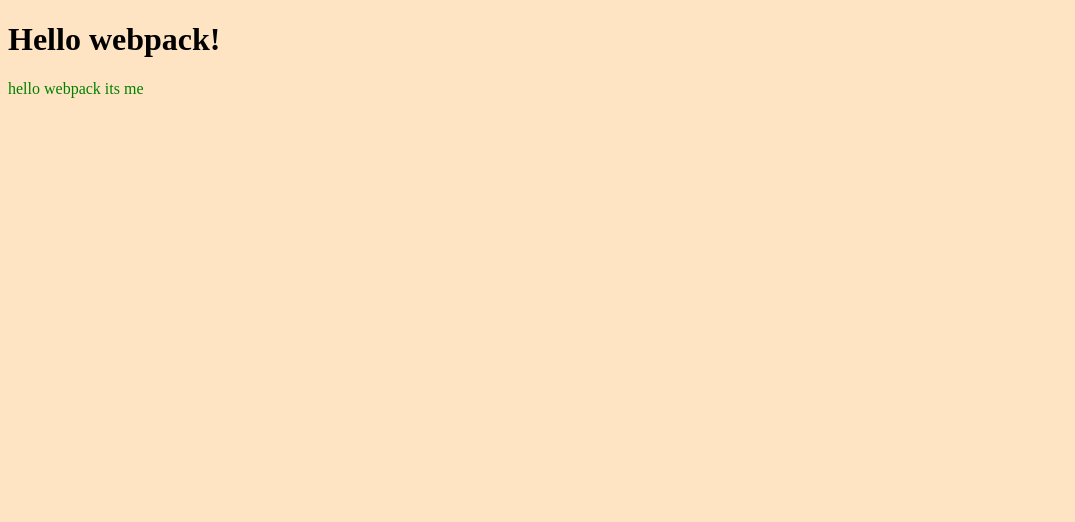
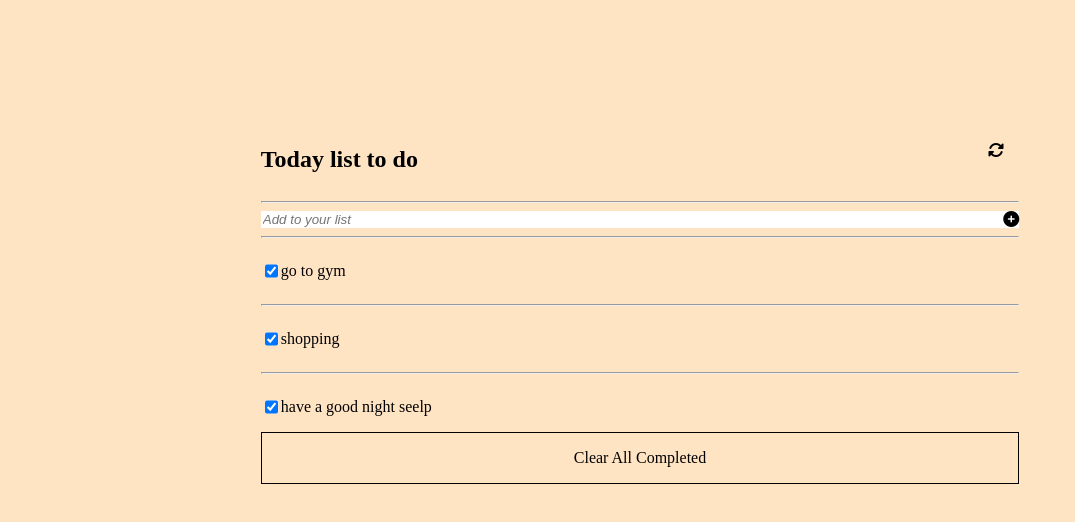
Before and after one commit to Alzubair98/To-Do-List, a website built with webpack: page src/index.html in a window 1280 px wide. Shown: the whole page, without its empty margins (0-1075 px from the left). Built offline with nearby package versions, Linux system fonts and the light colour scheme.

Commit message:
adding the to do list

```diff
--- a/src/index.html
+++ b/src/index.html
@@ -4,8 +4,35 @@
     <meta charset="UTF-8">
     <meta name="viewport" content="width=device-width, initial-scale=1.0">
     <title>Wbpack Exercise</title>
+    <script
+      src="https://kit.fontawesome.com/de9dd03ce2.js"
+      crossorigin="anonymous"
+    ></script>
 </head>
 <body>
-    <h1>Hello webpack!</h1>
+    <section class="menu-section">
+        <div class="first-nav">
+            <h2>Today list to do</h2>
+            <i class="arrows fa-solid fa-rotate"></i>
+        </div>
+        <hr>
+        <div class="the-input-bar">
+            <input class="input-bar" type="text" placeholder = "Add to your list" required/>
+            <i class="fa-solid fa-circle-plus"></i>
+        </div>
+
+        <div class="list-elements">
+            <!-- <div class="the-elements">
+                <input type="checkbox">
+                <p>go to gym</p>
+            </div>
+            <hr> -->
+        </div>
+
+        <div class="delete-button">
+            <p>Clear All Completed</p>
+        </div>
+
+    </section>
 </body>
 </html>
--- a/src/index.js
+++ b/src/index.js
@@ -1,15 +1,52 @@
-import _ from 'lodash';
 import './style.css';
 
-function component() {
-  const element = document.createElement('div');
+const arrowButtons = document.querySelector('.arrows');
 
-  // _ is function in the lodash package
+arrowButtons.addEventListener('click', () => {
+  arrowButtons.classList.toggle('active');
+});
 
-  element.innerHTML = _.join(['hello', 'webpack', 'its me'], ' ');
-  element.classList.add('hello');
+const List = [
+  {
+    description: 'go to gym',
+    completed: true,
+    index: 0,
+  },
 
-  return element;
-}
+  {
+    description: 'shopping',
+    completed: true,
+    index: 1,
+  },
 
-document.body.appendChild(component());
+  {
+    description: 'have a good night seelp',
+    completed: true,
+    index: 2,
+  },
+];
+
+window.addEventListener('load', () => {
+  const ListSection = document.querySelector('.list-elements');
+
+  const createElement = (element) => {
+    const elementDiv = document.createElement('div');
+    const checkBox = document.createElement('input');
+    const task = document.createElement('p');
+    const hr = document.createElement('hr');
+
+    elementDiv.classList.add('the-elements');
+
+    checkBox.type = 'checkbox';
+    checkBox.checked = element.completed;
+
+    task.innerHTML = element.description;
+
+    elementDiv.append(checkBox, task);
+    ListSection.append(hr, elementDiv);
+  };
+
+  List.forEach((element) => {
+    createElement(element);
+  });
+});
--- a/src/style.css
+++ b/src/style.css
@@ -1,7 +1,60 @@
 body {
   background-color: bisque;
+  padding: 0%;
 }
 
-.hello {
-  color: green;
+.menu-section {
+  width: 60%;
+  height: auto;
+  margin: 10% 0 0 20%;
 }
+
+.first-nav {
+  display: flex;
+  justify-content: space-between;
+}
+
+.arrows {
+  margin: 2%;
+  height: 18px;
+  transition: all 0.2s;
+}
+
+.arrows.active {
+  transform: rotate(180deg);
+}
+
+/* add - bar */
+.the-input-bar {
+  display: flex;
+  background-color: white;
+}
+
+.input-bar {
+  font-style: italic;
+  margin: 0%;
+  width: 99%;
+  height: auto;
+  border-style: none;
+}
+
+
+/* the elements */
+.the-elements {
+  display: flex;
+  flex-direction: row;
+}
+
+
+/* delete button */
+
+.delete-button {
+  border-style: solid;
+  border-width: 1px;
+  text-align: center;
+  cursor: pointer;
+}
+
+.delete-button:hover {
+  background-color: aliceblue;
+}
```
